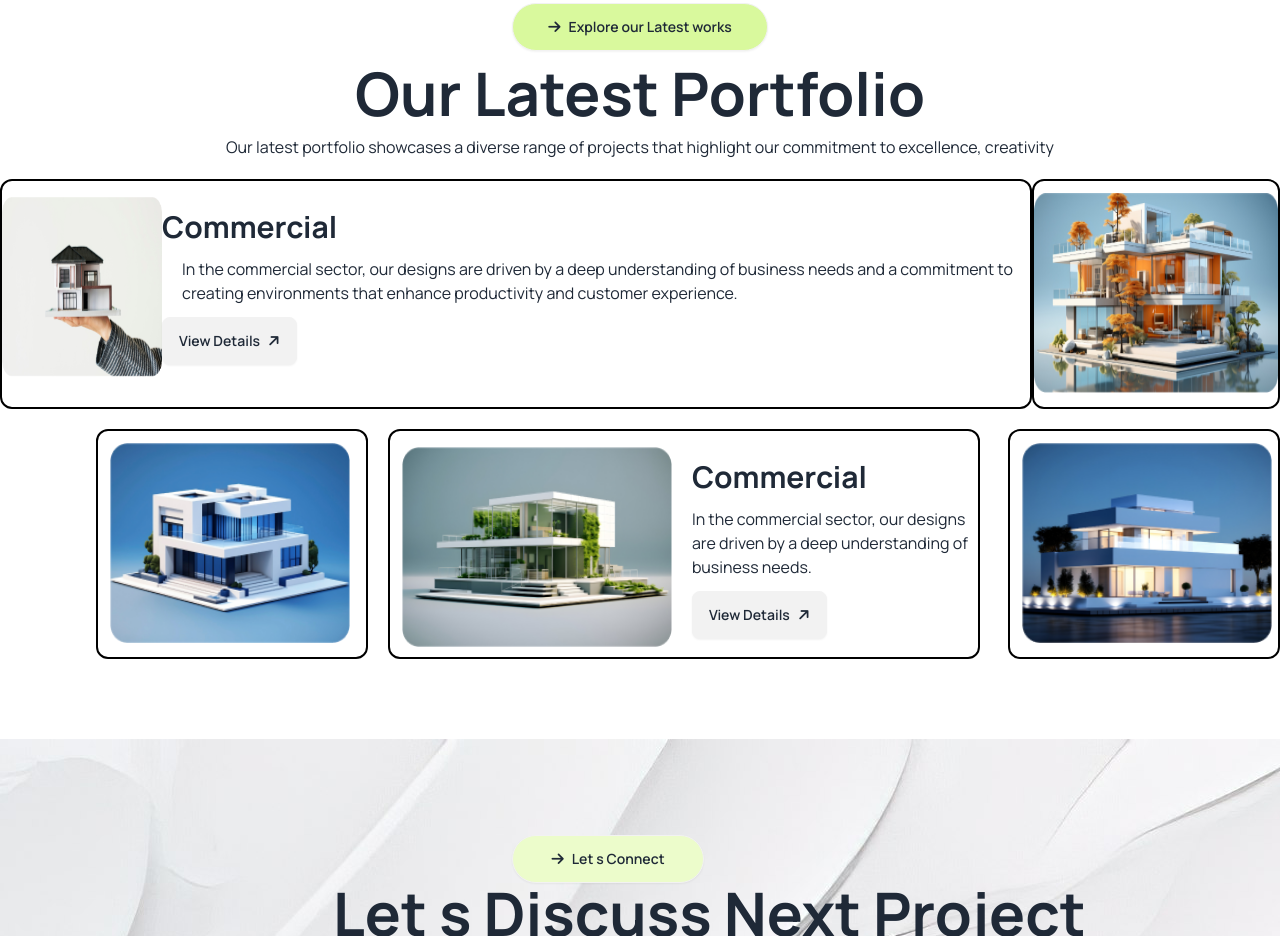
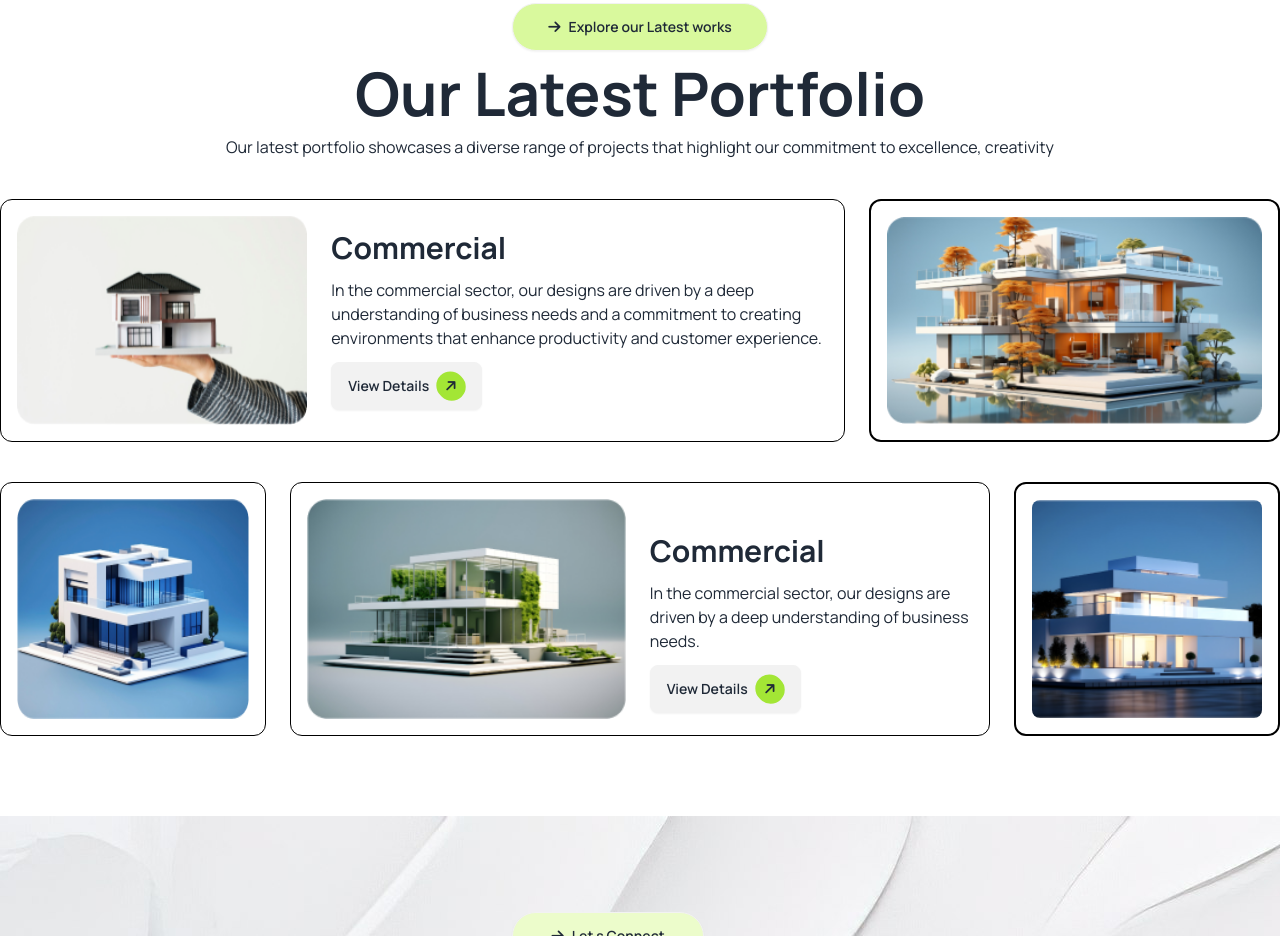
Before and after one commit to artikamontaha/B10-Assaingment-3, a plain HTML site: page index.html in a window 1280 px wide. Shown: the part 2216-3152 px from the top of the page. Drawn offline with nearby package versions, Linux system fonts and the light colour scheme.

Commit message:
making new challenging part

```diff
--- a/index.html
+++ b/index.html
@@ -245,7 +245,7 @@
 
 <div class="w-full mt-10 md:mt-207  md:container mx-auto ">
   <!-- challenging content -->
-    <div class="flex flex-col items-center justify-center">
+  <div class="flex flex-col items-center justify-center text-center">
     <button class="btn bg-lime-200  rounded-full w-64 "><i class="fa-solid fa-arrow-right"></i>Explore our
       Latest works</button>
     <h1 class="font-bold text-4xl flex  mt-3 md:text-6xl">Our Latest Portfolio</h1>
@@ -254,53 +254,62 @@
   </div>
 
   <!-- chalenging img part -->
+  <div class="md:grid md:container md:py-10 py-5 md:p-0 p-4">
 
-    <div class="md:flex">
-      <div class="md:flex border-2 rounded-xl mt-5 border-black">
-        <div>
-          <img class="mt-4 md:w-[260px] md:h-[180px]" src="./assets/img1.png" alt="">
+    <!-- top section  -->
+    <div class="grid md:grid-cols-3 grid-cols-1 md:gap-6 gap-3">
+      <!-- 1st photo  -->
+      <div class="md:flex justify-between items-center gap-6 border rounded-xl border-black md:col-span-2 p-4">
+        <div class="w-full md:h-full object-cover">
+          <img class="w-full md:h-full" src="./assets/img1.png" alt="">
         </div>
-        <div>
-          <h1 class="font-bold text-3xl  mt-7">Commercial</h1>
-          <p class="ml-5 mt-3">In the commercial sector, our designs are driven by a deep understanding of business
+        <div class="">
+          <h1 class="font-bold text-3xl mt-3 md:mt-0">Commercial</h1>
+          <p class=" mt-3">In the commercial sector, our designs are driven by a deep understanding of business
             needs and a commitment to creating environments that enhance productivity and customer experience.</p>
-          <button class="btn hover:none mt-3 mb-5">View Details<i
-              class="fa-solid fa-arrow-right -rotate-45"></i></button>
-        </div>
-
-      </div>
-      <div class="md:h-[230px] md:w-[400px] w-[360px] border-2 rounded-xl  mt-5 border-black">
-        <img class="md:h-[200px] md:mt-3 md:w-[300px] " src="./assets/img2.png" alt="">
+          <button class="btn mt-3">
+            View Details
+            <i class="fa-solid fa-arrow-right -rotate-45 bg-lime-400 p-2 rounded-full"></i>
+          </button>
         </div>
 
       </div>
 
-
-    <div class="md:flex">
-      <div class="md:h-[230px] md:w-[280px] w-[250px] border-2 rounded-xl md:ml-24 mt-5 border-black">
-        <img class="md:h-[200px] md:mt-3 md:w-[240px]  ml-3" src="./assets/img3.png" alt="">
-      </div>
-
-      <div class="border-2 md:flex border-black rounded-xl md:h-[230px] md:ml-5 mt-5 md:w-[610px]">
-        <img class="ml-3 mt-4 md:w-[270px] md:h-[200px]" src="./assets/img4.png" alt="">
-
-
-
-        <div>
-          <h1 class="font-bold text-3xl  ml-5 mt-7">Commercial</h1>
-          <p class="ml-5 mt-3">In the commercial sector, our designs are driven by a deep understanding of business
-            needs.</p>
-          <button class="btn mb-5 hover:none ml-5 mt-3">View Details<i
-              class="fa-solid fa-arrow-right -rotate-45"></i></button>
-        </div>
-      </div>
-
-      <div class="md:h-[230px] md:w-[280px] border-2 rounded-xl md:ml-7 mt-5 w-[280px] border-black">
-        <img class="md:h-[200px] md:mt-3 w-[250px]  ml-3" src="./assets/img5.png" alt="">
+      <!-- 2nd photo  -->
+      <div class="border-2 rounded-xl border-black">
+        <img class="w-full p-4" src="./assets/img2.png" alt="">
       </div>
     </div>
   </div>
 
+  <!-- under section  -->
+  <div class="grid md:grid-cols-9 grid-cols-1 md:gap-6 gap-3 md:p-0 p-4">
+    <!-- 3rd photo  -->
+    <div class="border p-4 rounded-xl border-black md:col-span-2 md:order-1 order-3">
+      <img class="w-full h-full object-cove rounded-lg" src="./assets/img3.png" alt="">
+    </div>
+
+
+    <!-- 4th photo  -->
+    <div class="md:flex justify-between items-center gap-6 border rounded-xl border-black p-4 md:col-span-5 order-2">
+      <div class="w-full md:h-full object-cover">
+        <img class="w-full md:h-full" src="./assets/img4.png" alt="">
+      </div>
+      <div>
+        <h1 class="font-bold text-3xl md:mt-7 mt-3">Commercial</h1>
+        <p class="mt-3">In the commercial sector, our designs are driven by a deep understanding of business
+          needs.</p>
+        <button class="btn hover:none mt-3">View Details<i
+            class="fa-solid fa-arrow-right -rotate-45 bg-lime-400 p-2 rounded-full"></i></button>
+      </div>
+    </div>
+
+    <!-- 5th photo  -->
+    <div class="border-2 p-4 rounded-xl border-black md:col-span-2 md:order-3 order-1">
+      <img class="w-full h-full object-cover  rounded-lg" src="./assets/img5.png" alt="">
+    </div>
+  </div>
+</div>
 
 
 
```
Lines whose indentation alone changed are shown as unchanged.
